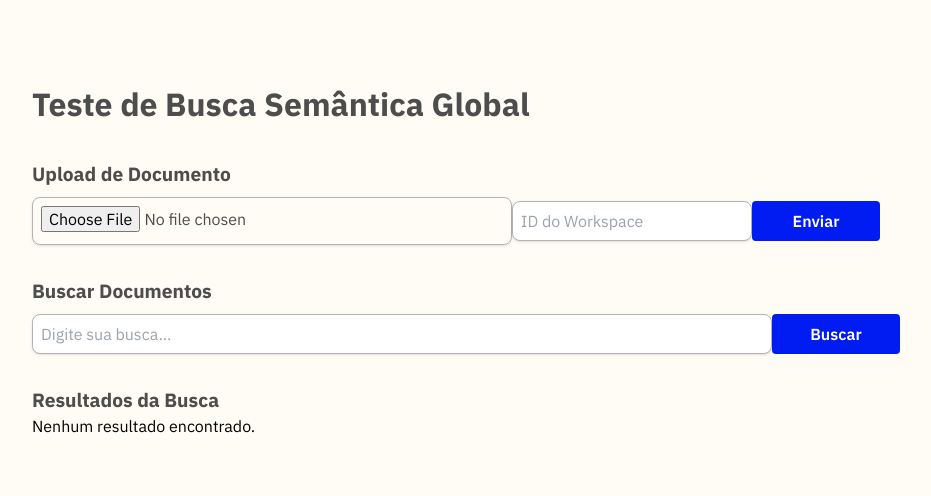
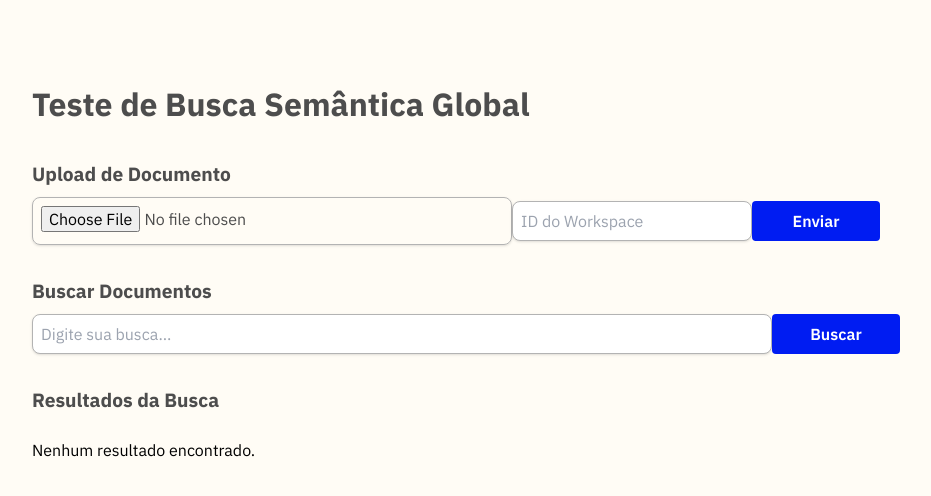
Before and after one commit to Biahellens/bia-teste, a React (Vite) app in the folder frontend/: page /dashboard/1 in a window 1280 px wide. Shown: the top 496 px of the page, without its empty margins (8-939 px from the left). Built offline with nearby package versions, Linux system fonts and the light colour scheme; sample sign-in values are in the browser's storage.

Commit message:
:sparkles: feat: Adicionando ajuste css

```diff
--- a/frontend/src/components/SearchResults.tsx
+++ b/frontend/src/components/SearchResults.tsx
@@ -6,7 +6,7 @@ interface SearchResultsProps {
 
 const SearchResults: React.FC<SearchResultsProps> = ({ results }) => {
   return (
-    <div>
+    <div className='flex flex-col gap-[1.5rem]'>
       <h4 className="text-[1.2rem] font-bold text-neutral-700">Resultados da Busca</h4>
       {results.length > 0 ? (
         <table className="w-full divide-y divide-neutral-300 border border-neutral-300">
```
